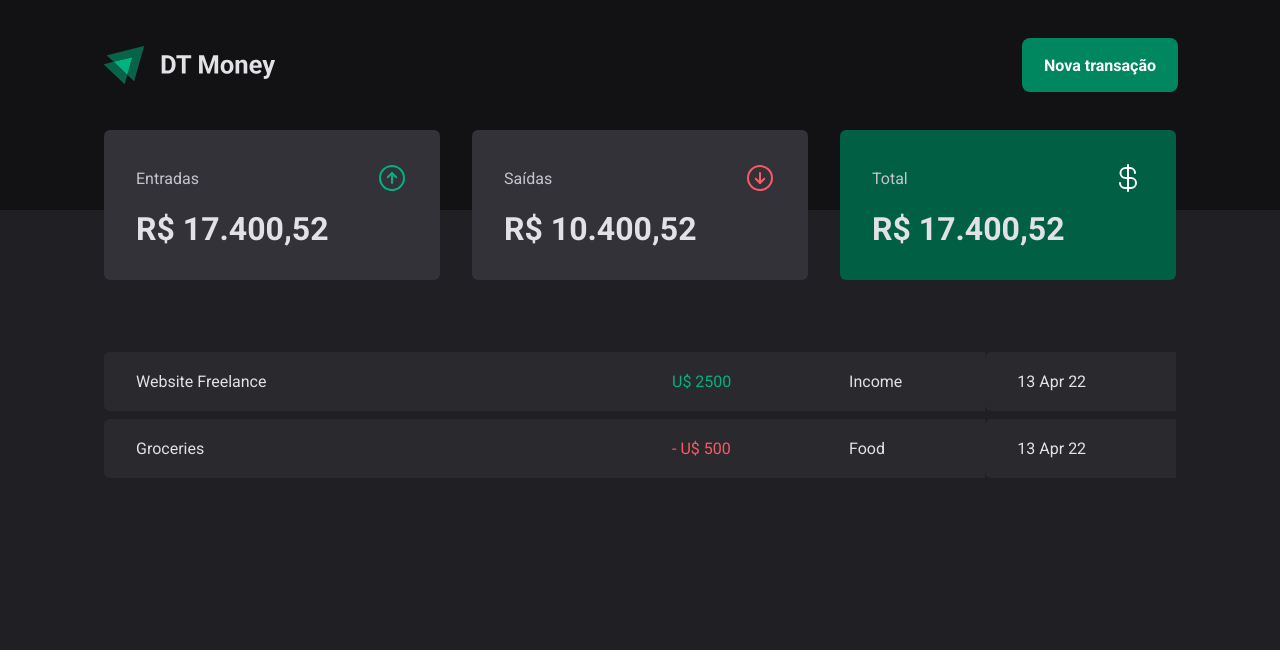
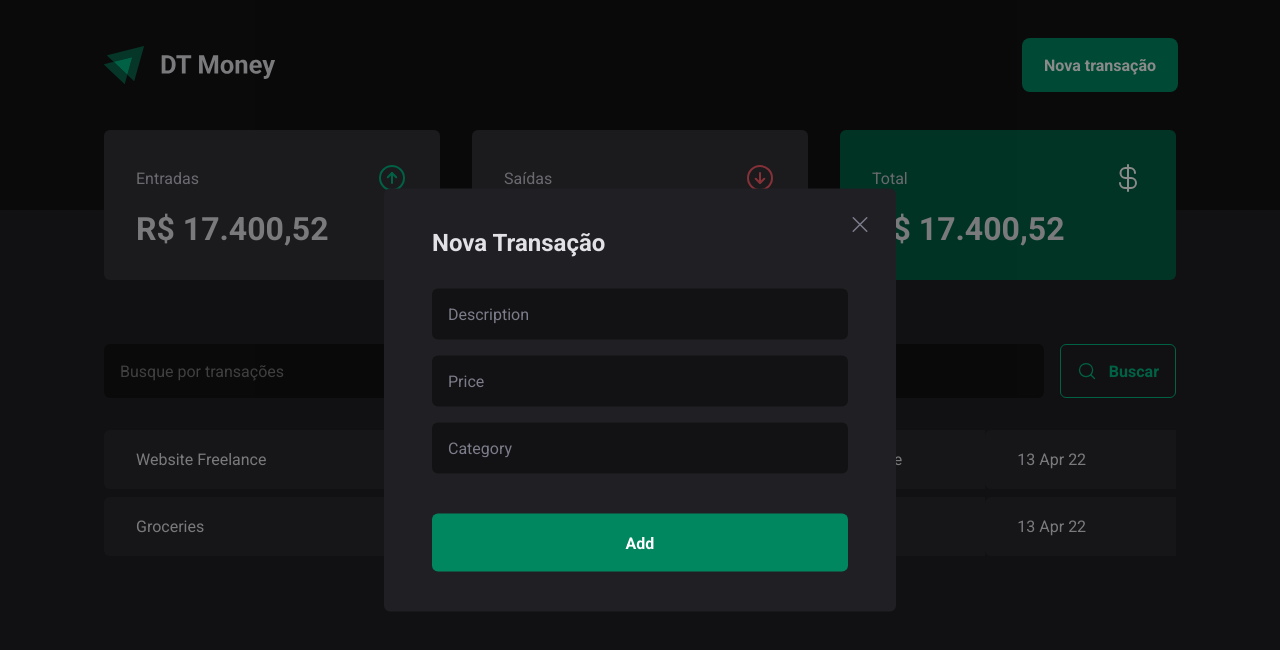
Before and after one commit to davidrock/dt-money, a React (Vite) app: page / in a window 1280 px wide. Both pictures are taken after a click on the button "Nova transação". Shown: the top 650 px of the page. Built offline with nearby package versions, Linux system fonts and the light colour scheme.

Commit message:
add New Transaction feature

```diff
--- a/package.json
+++ b/package.json
@@ -10,6 +10,7 @@
     "preview": "vite preview"
   },
   "dependencies": {
+    "@radix-ui/react-dialog": "^1.0.3",
     "phosphor-react": "^1.4.1",
     "react": "^18.2.0",
     "react-dom": "^18.2.0"
--- a/src/components/Header/index.tsx
+++ b/src/components/Header/index.tsx
@@ -1,12 +1,20 @@
 import { HeaderContainer, HeaderContent, NewTransactionButton } from "./styles";
 import logoImg from "../../assets/logo.svg";
+import * as Dialog from "@radix-ui/react-dialog";
+import { NewTransactionModal } from "../Summary/components/NewTransactionModal";
 
 export function Header() {
   return (
     <HeaderContainer>
       <HeaderContent>
         <img src={logoImg} alt="" />
-        <NewTransactionButton>Nova transação</NewTransactionButton>
+
+        <Dialog.Root>
+          <Dialog.Trigger asChild>
+            <NewTransactionButton>Nova transação</NewTransactionButton>
+          </Dialog.Trigger>
+          <NewTransactionModal />
+        </Dialog.Root>
       </HeaderContent>
     </HeaderContainer>
   );
--- /dev/null
+++ b/src/components/Summary/components/NewTransactionModal/index.tsx
@@ -0,0 +1,27 @@
+import * as Dialog from "@radix-ui/react-dialog";
+import { CloseButton, Content, Overlay } from "./styles";
+import { X } from "phosphor-react";
+
+export function NewTransactionModal() {
+  return (
+    <>
+      <Dialog.Portal>
+        <Overlay />
+        <Content>
+          <Dialog.Title>Nova Transação</Dialog.Title>
+          <CloseButton>
+            <X size={24} />
+          </CloseButton>
+
+          <form action="">
+            <input type="text" placeholder="Description" required />
+            <input type="number" placeholder="Price" required />
+            <input type="text" placeholder="Category" required />
+
+            <button type="submit">Add</button>
+          </form>
+        </Content>
+      </Dialog.Portal>
+    </>
+  );
+}
--- /dev/null
+++ b/src/components/Summary/components/NewTransactionModal/styles.ts
@@ -0,0 +1,71 @@
+import styled from "styled-components";
+import * as Dialog from "@radix-ui/react-dialog";
+
+export const Overlay = styled(Dialog.Overlay)`
+  position: fixed;
+  width: 100vw;
+  height: 100vh;
+  inset: 0;
+  background: #00000075;
+`
+export const CloseButton = styled(Dialog.Close)`
+  position: absolute;
+  background: transparent;
+  border: 0;
+  top: 1.5rem;
+  right: 1.5rem;
+  line-height: 0;
+  cursor: pointer;
+  color: ${props => props.theme["gray-500"]};
+`;
+
+export const Content = styled(Dialog.Overlay)`
+  min-width: 32rem;
+  border-radius: 6px;
+  padding: 2.5rem 3rem;
+  background: ${props => props.theme["gray-800"]};
+
+  // Nice hack to centralize it :D
+  position: fixed;
+  top: 50%;
+  left: 50%;
+  transform: translate(-50%,-50%);
+
+  form {
+    margin-top: 2rem;
+
+    display: flex;
+    flex-direction: column;
+    gap: 1rem;
+
+    input {
+      border-radius: 6px;
+      border: 0;
+      background: ${props => props.theme["gray-900"]};
+      color: ${props => props.theme["gray-300"]};
+      padding: 1rem;
+
+      &::placeholder {
+        color: ${props => props.theme["gray-500"]};
+      }
+    }
+
+    button[type="submit"]{
+      height: 58px;
+      border: 0;
+      background: ${props => props.theme["green-500"]};
+      color: ${props => props.theme["white"]};
+      font-weight: bold;
+      border-radius: 6px;
+      margin-top: 1.5rem;
+      cursor: pointer;
+
+      &:hover {
+        background: ${props => props.theme["green-700"]};
+        transition: background-color 0.2s;
+      }
+
+    }
+
+  }
+`
--- /dev/null
+++ b/src/pages/Transactions/components/SearchForm/index.tsx
@@ -0,0 +1,16 @@
+import { MagnifyingGlass } from "phosphor-react";
+import { SearchFormContainer } from "./styles";
+
+export function SearchForm() {
+  return (
+    <>
+      <SearchFormContainer>
+        <input type="text" placeholder="Busque por transações" />
+        <button type="submit">
+          <MagnifyingGlass size={20} />
+          Buscar
+        </button>
+      </SearchFormContainer>
+    </>
+  );
+}
--- /dev/null
+++ b/src/pages/Transactions/components/SearchForm/styles.ts
@@ -0,0 +1,42 @@
+import styled from "styled-components";
+
+export const SearchFormContainer = styled.form`
+  display:flex;
+  gap: 1rem;
+
+  input {
+    flex: 1;
+    border-radius: 6px;
+    border: 0;
+    background: ${props => props.theme["gray-900"]};
+    color: ${props => props.theme["gray-300"]};
+    padding: 1rem;
+  }
+
+  &::placeholder {
+    color: ${props => props.theme["gray-500"]}
+  }
+
+  button {
+    display: flex;
+    align-items: center;
+    gap: 0.75rem;
+
+    border: 0;
+    padding: 1rem;
+    background: transparent;
+    border: 1px solid ${props => props.theme["green-300"]};
+    color: ${props => props.theme["green-300"]};
+    font-weight: bold;
+    border-radius: 6px;
+
+    &:hover {
+      background: ${props => props.theme["green-500"]};
+      border-color: ${props => props.theme["green-500"]};
+      color: ${props => props.theme.white};
+      transition: background-color 0.2s, color 0.2s, border-color 0.2s
+    }
+  }
+
+
+`
--- a/src/pages/Transactions/index.tsx
+++ b/src/pages/Transactions/index.tsx
@@ -1,5 +1,6 @@
 import { Header } from "../../components/Header";
 import { Summary } from "../../components/Summary";
+import { SearchForm } from "./components/SearchForm";
 import {
   PriceHighlight,
   TransacationsContainer,
@@ -13,6 +14,7 @@ export function Transactions() {
       <Summary />
 
       <TransacationsContainer>
+        <SearchForm />
         <TransactionsTable>
           <tbody>
             <tr>
--- a/src/pages/Transactions/styles.ts
+++ b/src/pages/Transactions/styles.ts
@@ -11,7 +11,7 @@ export const TransactionsTable = styled.table`
   width: 100%;
   border-collapse: separate;
   border-spacing: 0 0.5rem;
-  /* margin-top: 1.5rem; */
+  margin-top: 1.5rem;
 
   td {
     padding: 1.25rem 2rem;
```
Also changed, not shown: 1 other file (tests, documents, lock files or other folders).
